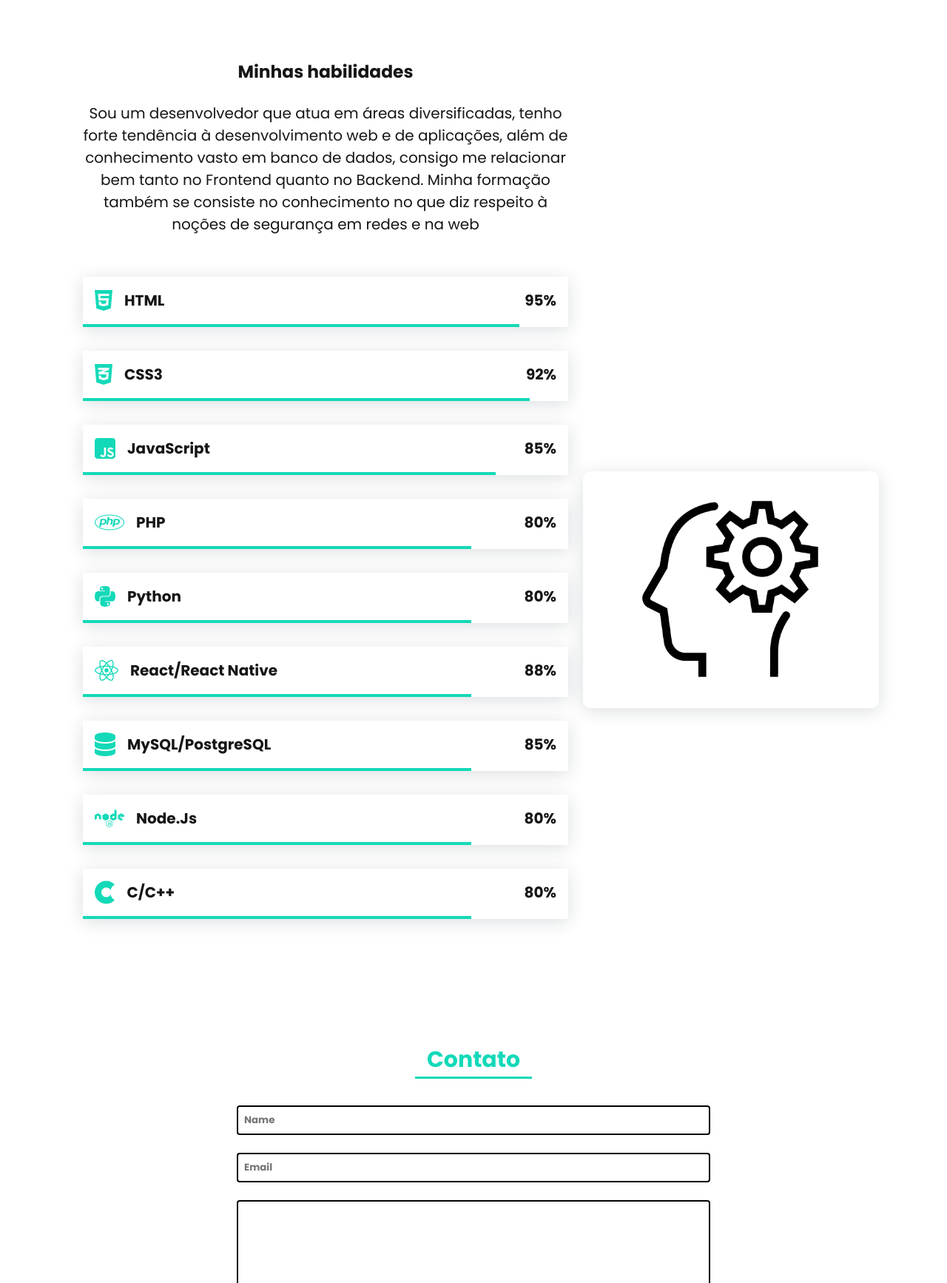
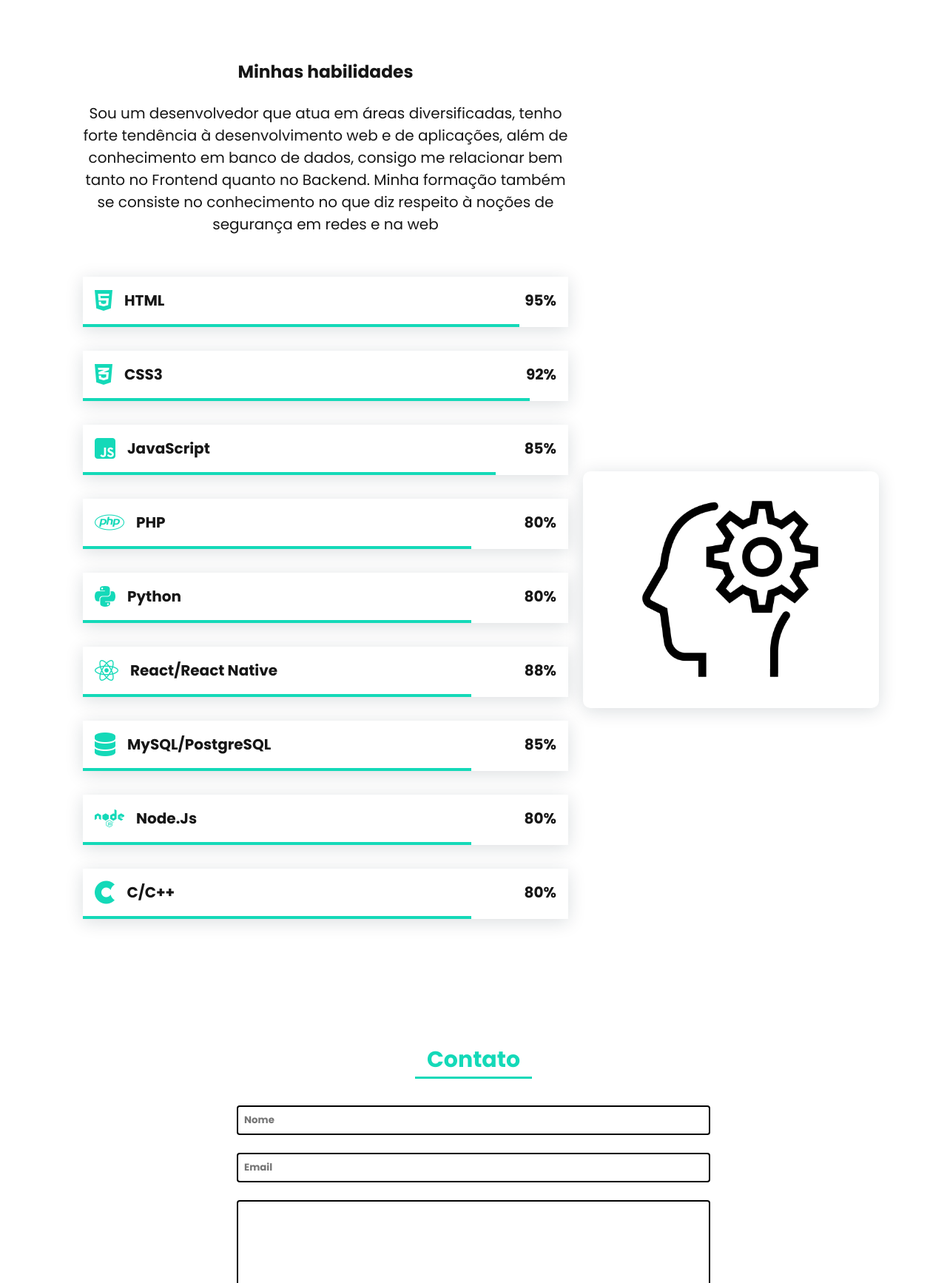
Before and after one commit to VictorChagasS/Portfolio_CH, a plain HTML site: page index.html in a window 1280 px wide. Shown: the part 1420-3154 px from the top of the page at 74% size. Drawn offline with nearby package versions, Linux system fonts and the light colour scheme.

```diff
--- a/index.html
+++ b/index.html
@@ -83,7 +83,7 @@
             <div class="skills_container">
 
             <h3>Minhas habilidades</h3>
-            <p>Sou um desenvolvedor que atua em áreas diversificadas, tenho forte tendência à desenvolvimento web e de aplicações, além de conhecimento vasto em banco de dados, consigo me relacionar bem tanto no Frontend quanto no Backend. Minha formação também se consiste no conhecimento no que diz respeito à noções de segurança em redes e na web</p>
+            <p>Sou um desenvolvedor que atua em áreas diversificadas, tenho forte tendência à desenvolvimento web e de aplicações, além de conhecimento em banco de dados, consigo me relacionar bem tanto no Frontend quanto no Backend. Minha formação também se consiste no conhecimento no que diz respeito à noções de segurança em redes e na web</p>
 
             <div class="skills_content">
                 <div class="item">
@@ -185,7 +185,7 @@
             <h2>Contato</h2>
             <form>
             <div class="input_itens">
-            <input type=text placeholder="Name">
+            <input type=text placeholder="Nome">
             <input type="Email" placeholder="Email">
             <textarea></textarea>
             <input type="submit">
```
Also changed, not shown: projects/index.html (+1 -1 lines).
